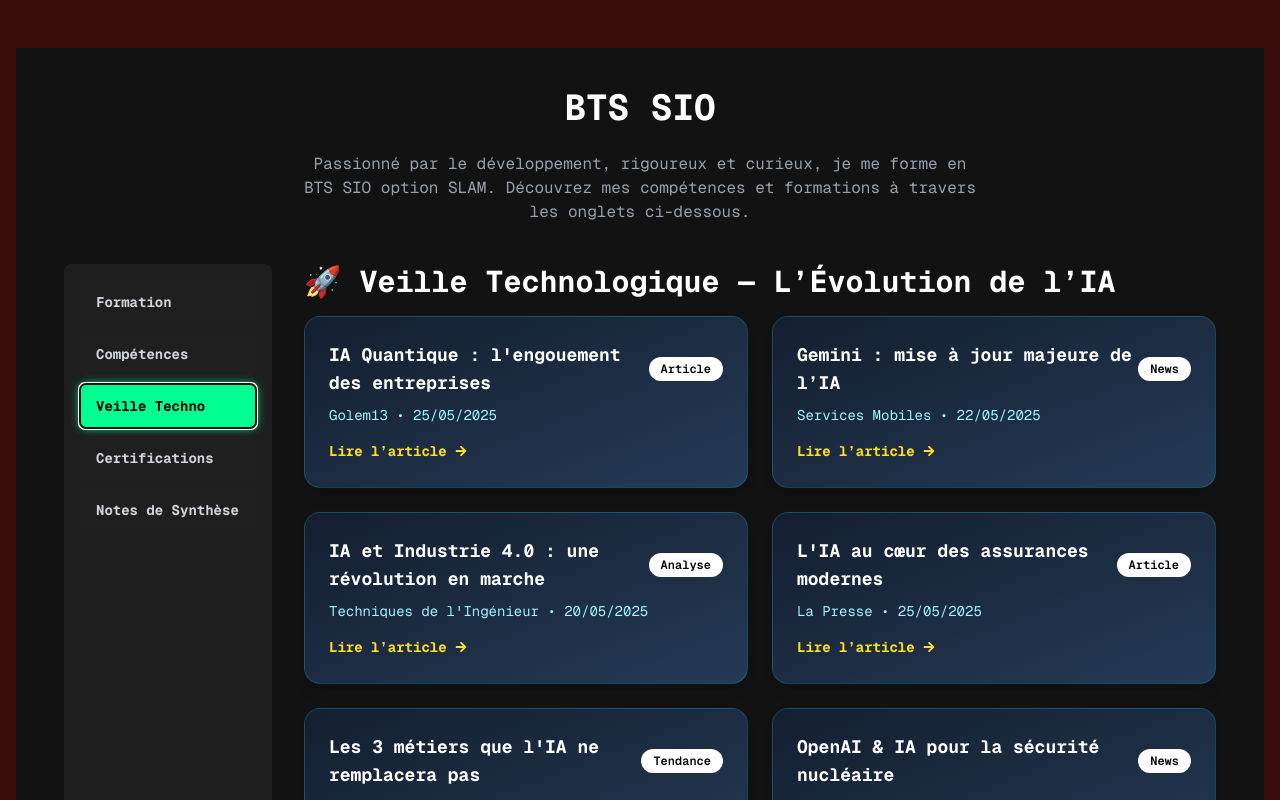
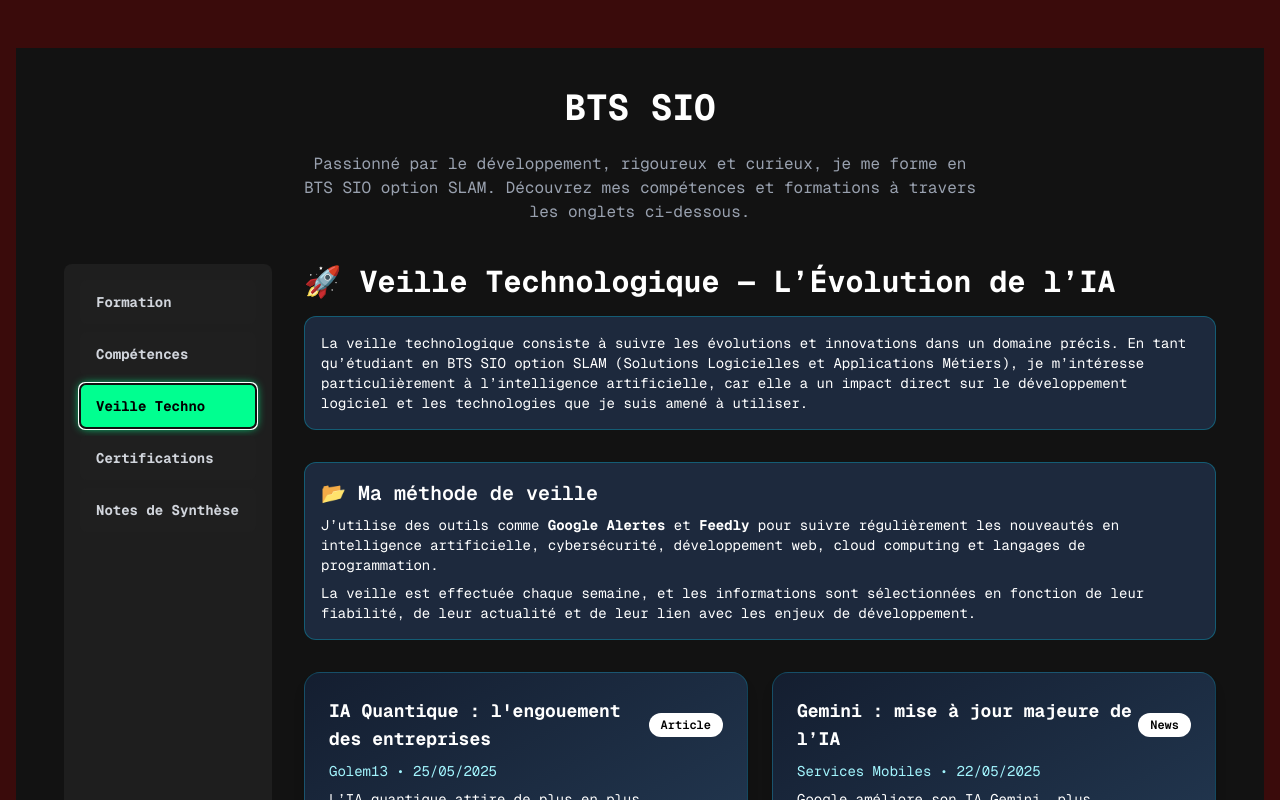
Before and after one commit to sephyrax-lgtm/Phaenixjo.github.io, a Next.js app: page /bts-sio in a window 1280 px wide. Both pictures are taken after a click on the tab "Veille Techno". Shown: the top 800 px of the page. Built offline with nearby package versions, Linux system fonts and the light colour scheme.

Commit message:
Modifications avec mises à jour de la veilles

```diff
--- a/components/Veille.jsx
+++ b/components/Veille.jsx
@@ -11,6 +11,7 @@ const veilles = [
     date: "25/05/2025",
     type: "Article",
     url: "https://golem13.fr/ia-quantique-suscite-engouement-inedit-chez-entreprises-malgre-freins-persistants/",
+    resume: "L’IA quantique attire de plus en plus d’entreprises malgré des défis techniques persistants.",
   },
   {
     id: 2,
@@ -19,6 +20,7 @@ const veilles = [
     date: "22/05/2025",
     type: "News",
     url: "https://www.servicesmobiles.fr/gemini-devoile-une-mise-a-jour-majeure-decouvrez-toutes-les-nouvelles-fonctionnalites-de-son-ia-105248",
+    resume: "Google améliore son IA Gemini, plus performante en langage, code et traitement d’image.",
   },
   {
     id: 3,
@@ -27,6 +29,7 @@ const veilles = [
     date: "20/05/2025",
     type: "Analyse",
     url: "https://www.techniques-ingenieur.fr/actualite/articles/l-intelligence-artificielle-un-outil-d-evolution-pour-les-industries-4-0-146043/",
+    resume: "L’IA transforme l’industrie via l’automatisation, la maintenance prédictive et l’analyse temps réel.",
   },
   {
     id: 4,
@@ -35,6 +38,7 @@ const veilles = [
     date: "25/05/2025",
     type: "Article",
     url: "https://lapresse.tn/2025/05/25/lintelligence-artificielle-au-service-de-lassurance-la-technologie-qui-fait-la-difference/",
+    resume: "Les assurances utilisent l’IA pour mieux évaluer les risques et accélérer la gestion des dossiers.",
   },
   {
     id: 5,
@@ -43,6 +47,7 @@ const veilles = [
     date: "23/05/2025",
     type: "Tendance",
     url: "https://www.tablette-tactile.net/tendances/voici-les-3-metiers-qui-survivront-a-lia-selon-bill-gates-verifiez-si-vous-en-faites-partie-1114654/",
+    resume: "Certains métiers à forte composante humaine ou créative resteront hors de portée de l’IA.",
   },
   {
     id: 6,
@@ -51,6 +56,7 @@ const veilles = [
     date: "24/05/2025",
     type: "News",
     url: "https://trustmyscience.com/openai-conclut-accord-gouvernement-americain-utiliser-ia-securite-armes-nucleaires/",
+    resume: "OpenAI développe une IA capable de détecter les anomalies dans les systèmes nucléaires critiques.",
   },
 ];
 
@@ -61,6 +67,30 @@ export default function Veille() {
         🚀 Veille Technologique — L’Évolution de l’IA
       </h2>
 
+      {/* Description de la veille */}
+      <div className="text-white space-y-2 text-sm bg-slate-800 p-4 rounded-xl border border-cyan-400/30">
+        <p>
+          La veille technologique consiste à suivre les évolutions et innovations dans un domaine précis.
+          En tant qu’étudiant en BTS SIO option SLAM (Solutions Logicielles et Applications Métiers), je m’intéresse
+          particulièrement à l’intelligence artificielle, car elle a un impact direct sur le développement logiciel et
+          les technologies que je suis amené à utiliser.
+        </p>
+      </div>
+
+      {/* Méthodologie utilisée */}
+      <div className="text-white space-y-2 text-sm bg-slate-800 p-4 rounded-xl border border-cyan-400/30">
+        <h3 className="text-xl font-semibold mb-2">📂 Ma méthode de veille</h3>
+        <p>
+          J’utilise des outils comme <strong>Google Alertes</strong> et <strong>Feedly</strong> pour suivre régulièrement
+          les nouveautés en intelligence artificielle, cybersécurité, développement web, cloud computing et langages de programmation.
+        </p>
+        <p>
+          La veille est effectuée chaque semaine, et les informations sont sélectionnées en fonction de leur fiabilité, de leur
+          actualité et de leur lien avec les enjeux de développement.
+        </p>
+      </div>
+
+      {/* Résultats de la veille sous forme de cartes animées */}
       <div className="grid gap-6 md:grid-cols-2">
         {veilles.map((item, index) => (
           <motion.div
@@ -83,7 +113,7 @@ export default function Veille() {
               </span>
             </div>
             <p className="text-sm text-cyan-200">{item.source} • {item.date}</p>
-
+            <p className="text-sm mt-2">{item.resume}</p>
             <a
               href={item.url}
               target="_blank"
```
